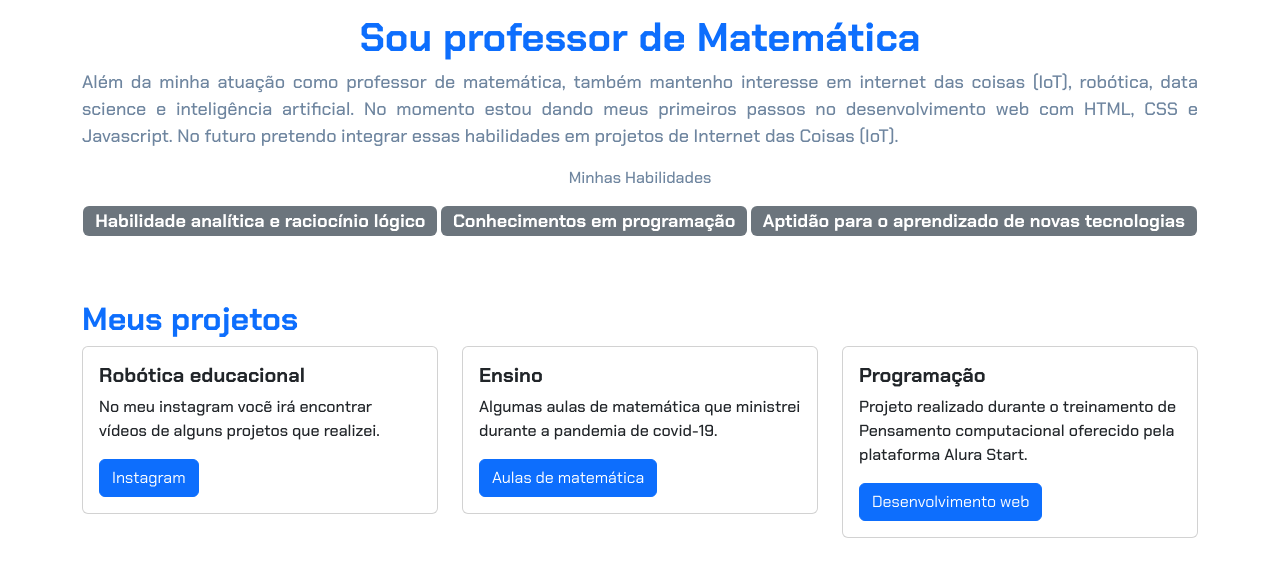
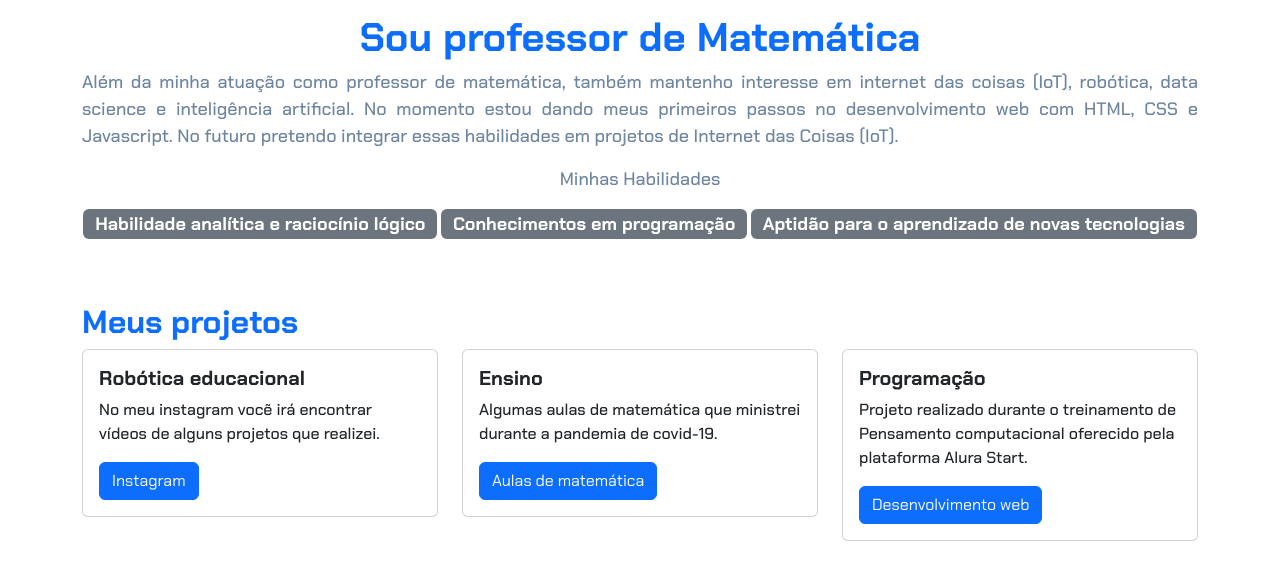
Before and after one commit to WasFerBarros/Portf-lio, a plain HTML site: page index.html in a window 1280 px wide. Shown: the part 191-774 px from the top of the page. Drawn offline with nearby package versions, Linux system fonts and the light colour scheme.

Commit message:
Add files via upload

```diff
--- a/index.html
+++ b/index.html
@@ -25,11 +25,11 @@
             CSS e Javascript. No futuro pretendo integrar essas habilidades em projetos
             de Internet das Coisas (IoT).
         </p>
-        <p>Minhas Habilidades</p>
+        <p class="font">Minhas Habilidades</p>
         <div>
             <p class="badge text-bg-secondary font">Habilidade analítica e raciocínio lógico</p>
-            <p class="badge text-bg-secondary font">Conhecimentos em programação</p>
-            <p class="badge text-bg-secondary font">Aptidão para o aprendizado de novas tecnologias</p>
+            <p class=" badge text-bg-secondary font">Conhecimentos em programação</p>
+            <p class="  badge text-bg-secondary font">Aptidão para o aprendizado de novas tecnologias</p>
         </div>
     </header>
     <main class="container mt-5">
--- a/style.css
+++ b/style.css
@@ -33,6 +33,8 @@ h5 {
 
 .font {
     font-size: 18px;
+
+
 }
 
 .atuacao {
```
